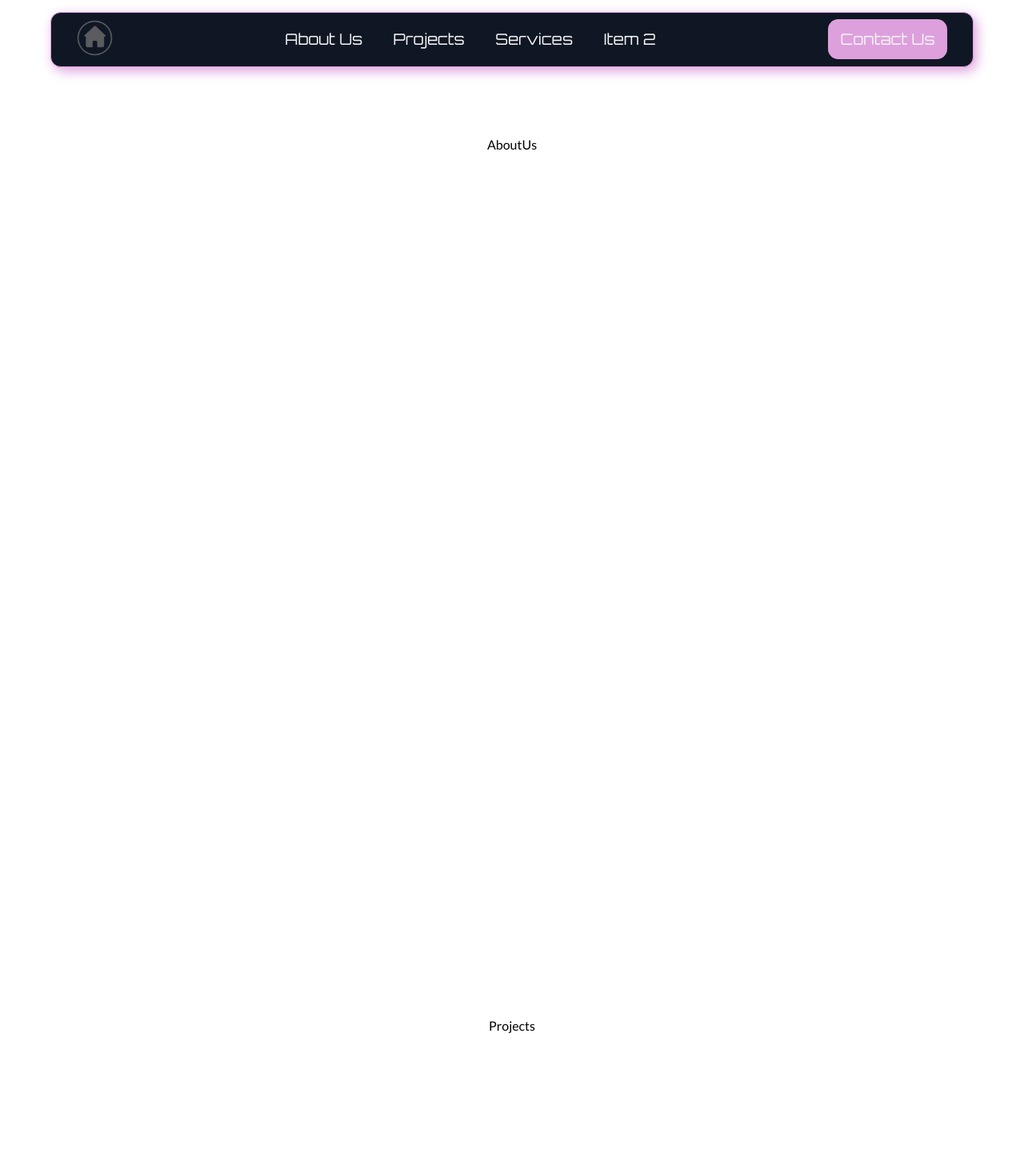
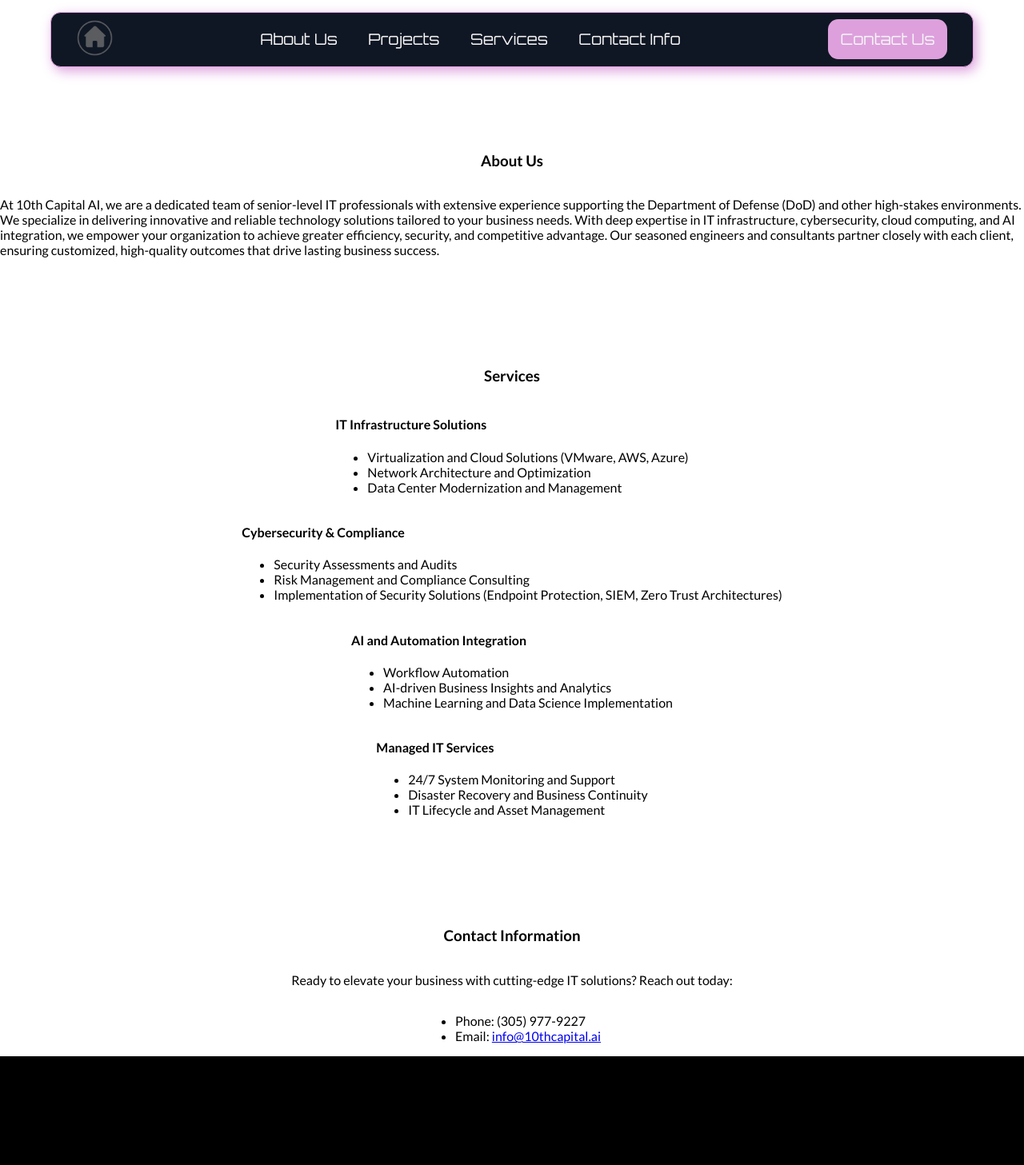
Before and after one commit to alberto-sclocchi/ai-integration-website-client, a React (Create React App) app: page / in a window 1280 px wide. Shown: the top 1457 px of the page at 80% size. Built offline with nearby package versions, Linux system fonts and the light colour scheme.

Commit message:
Add structure for services, about us, and contact info sections

```diff
--- a/src/App.css
+++ b/src/App.css
@@ -219,11 +219,12 @@
 
 /*Temporary Style*/
 
-#about-us,
+/* #about-us,
 #projects,
-#services {
+#services,
+#contact-info{
   height: 1000px;
-}
+} */
 
 .result-form{
   position:relative;
--- a/src/components/core/Footer.jsx
+++ b/src/components/core/Footer.jsx
@@ -3,7 +3,7 @@
 export default function Footer() {
   return (
     <div>
-        <p>&copy; 2025 Alberto Sclocchi. All rights reserved.</p>
+        <p>&copy; 2025 10th Capital AI. All rights reserved.</p>
     </div>
   )
 }
--- a/src/components/core/NavBar.jsx
+++ b/src/components/core/NavBar.jsx
@@ -13,7 +13,7 @@
         <Link to="#about-us" className="navbar-link">About Us</Link>
         <Link to="#projects" className="navbar-link">Projects</Link>
         <Link to="#services" className="navbar-link">Services</Link>
-        <Link to="#projects" className="navbar-link">Item 2</Link>
+        <Link to="#contact-info" className="navbar-link">Contact Info</Link>
         {/* <Link to="/messages" className="navbar-link">Messages</Link> */}
 
       </div>
--- a/src/components/core/WebsitePage.jsx
+++ b/src/components/core/WebsitePage.jsx
@@ -3,13 +3,15 @@
 import ContactUs from '../sections/ContactUs'
 import Projects from '../sections/Projects'
 import Services from '../sections/Services'
+import ContactInfo from '../sections/ContactInfo'
 
 export default function WebsitePage() {
   return (
     <div className="website-body">
         <AboutUs />
-        <Projects />
+        {/* <Projects /> */}
         <Services />
+        <ContactInfo />
         <ContactUs />
     </div>
   )
--- a/src/components/sections/AboutUs.jsx
+++ b/src/components/sections/AboutUs.jsx
@@ -2,6 +2,9 @@
 
 export default function AboutUs() {
   return (
-    <div id="about-us" className="section">AboutUs</div>
+    <div id="about-us" className="section">
+      <h3>About Us</h3>
+      <p>At 10th Capital AI, we are a dedicated team of senior-level IT professionals with extensive experience supporting the Department of Defense (DoD) and other high-stakes environments. We specialize in delivering innovative and reliable technology solutions tailored to your business needs. With deep expertise in IT infrastructure, cybersecurity, cloud computing, and AI integration, we empower your organization to achieve greater efficiency, security, and competitive advantage. Our seasoned engineers and consultants partner closely with each client, ensuring customized, high-quality outcomes that drive lasting business success.</p>
+    </div>
   )
 }
--- /dev/null
+++ b/src/components/sections/ContactInfo.jsx
@@ -0,0 +1,14 @@
+import React from 'react'
+
+export default function ContactInfo() {
+  return (
+    <div className="section" id="contact-info">
+        <h3>Contact Information</h3>
+        <p>Ready to elevate your business with cutting-edge IT solutions? Reach out today:</p>
+        <ul>
+            <li>Phone: (305) 977-9227</li>
+            <li>Email: <a href="mailto:info@10thcapital.ai">info@10thcapital.ai</a></li>
+        </ul>
+    </div>
+  )
+}
--- a/src/components/sections/Services.jsx
+++ b/src/components/sections/Services.jsx
@@ -2,6 +2,44 @@
 
 export default function Services() {
   return (
-    <div id="services" className="section">Services</div>
+    <div id="services" className="section">
+      <h3>Services</h3>
+
+      <div>
+        <h4>IT Infrastructure Solutions</h4>
+        <ul>
+          <li>Virtualization and Cloud Solutions (VMware, AWS, Azure)</li>
+          <li>Network Architecture and Optimization</li>
+          <li>Data Center Modernization and Management</li>
+        </ul>
+      </div>
+
+      <div>
+        <h4>Cybersecurity & Compliance</h4>
+        <ul>
+          <li>Security Assessments and Audits</li>
+          <li>Risk Management and Compliance Consulting</li>
+          <li>Implementation of Security Solutions (Endpoint Protection, SIEM, Zero Trust Architectures)</li>
+        </ul>
+      </div>
+
+      <div>
+        <h4>AI and Automation Integration</h4>
+        <ul>
+          <li>Workflow Automation</li>
+          <li>AI-driven Business Insights and Analytics</li>
+          <li>Machine Learning and Data Science Implementation</li>
+        </ul>
+      </div>
+
+      <div>
+        <h4>Managed IT Services</h4>
+        <ul>
+          <li>24/7 System Monitoring and Support</li>
+          <li>Disaster Recovery and Business Continuity</li>
+          <li>IT Lifecycle and Asset Management</li>
+        </ul>
+      </div>
+    </div>
   )
 }
```
